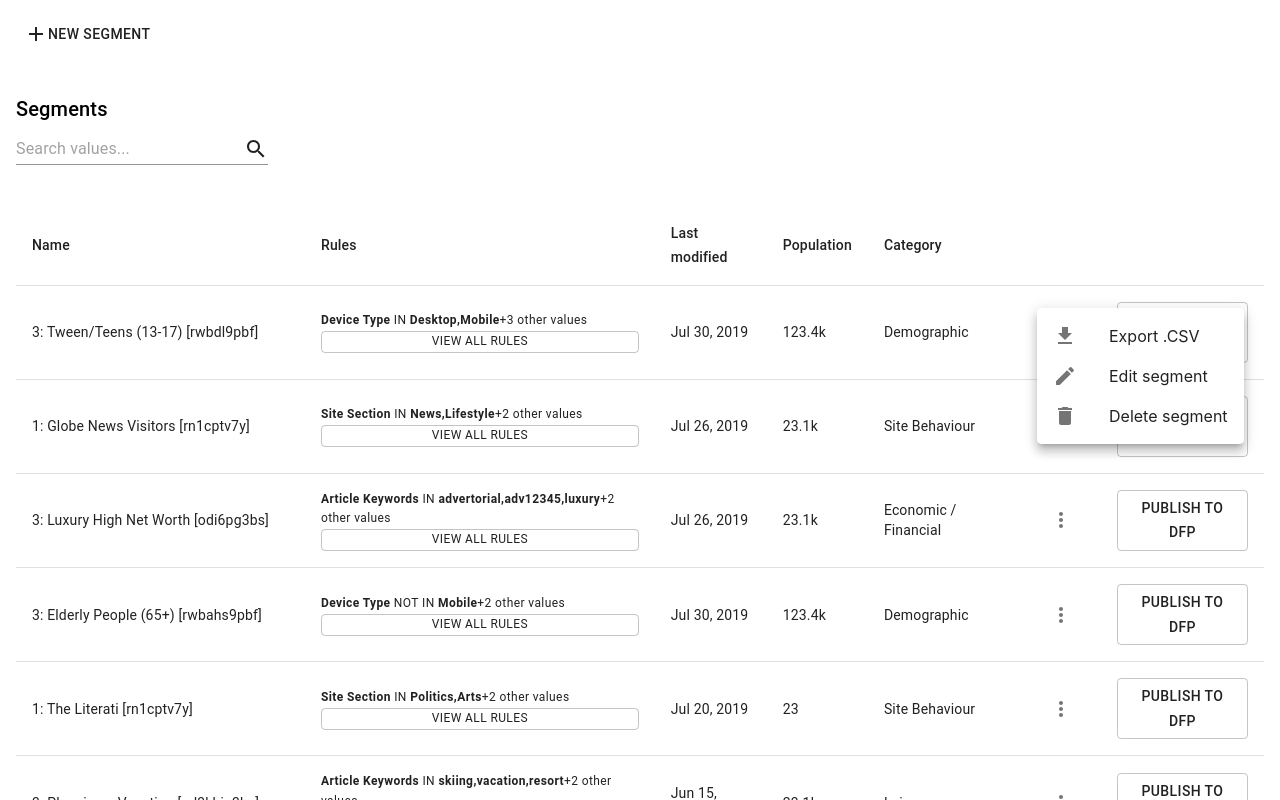
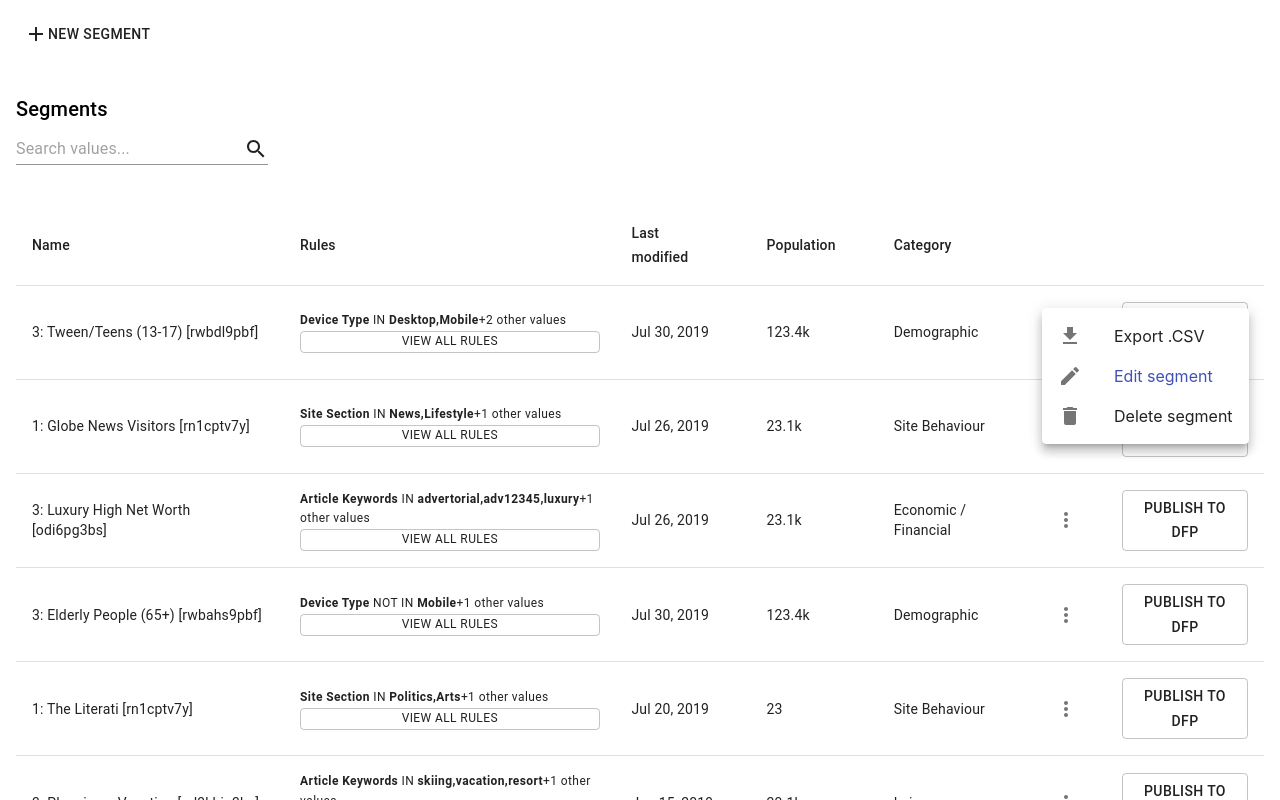
Before and after one commit to didv097/Query-Generator, a React (Create React App) app: page /SegmentsPage in a window 1280 px wide. Both pictures are taken after a click on the button 1060 px from the left and 332 px from the top of the page. Shown: the top 800 px of the page. Built offline with nearby package versions, Linux system fonts and the light colour scheme.

Commit message:
Revision

```diff
--- a/src/components/AddRulePage.js
+++ b/src/components/AddRulePage.js
@@ -27,10 +27,12 @@ import {
 	AddCircle,
 	RemoveCircle,
 	Edit
-} from '@material-ui/icons'
+} from '@material-ui/icons';
 
 import data from '../data.json';
 import segCat from '../segment_categories.json';
+import segdata from '../segment_list_data.json';
+
 const attTypes = [];
 const attributes = {};
 for (let at in data) {
@@ -46,13 +48,15 @@ let newRule = {
 	attType: "",
 	attribute: "",
 	operator: "",
-	value: ""
+	values: ""
 };
 const categoryNames = segCat["Segment Category"];
+let rulesFromList = [];
+let editMode = false;
 
-export default function AddRulePage() {
+export default function AddRulePage(props) {
 	const [days, setDays] = React.useState(90);
-	const [rules, setRules] = React.useState([]);
+	const [rules, setRules] = React.useState(rulesFromList);
 	const [selectedAttType, setAttType] = React.useState("");
 	const [selectedAttribute, setAttribute] = React.useState("")
 	const [selectedOperator, setOperator] = React.useState("");
@@ -62,9 +66,31 @@ export default function AddRulePage() {
 	const [valueStr, setValueStr] = React.useState("");
 	const [modalState, setModalState] = React.useState(0);
 	const [freeInput, setFreeInput] = React.useState(false);
+	const [segmentName, setSegmentName] = React.useState("");
 	const [categoryName, setCategoryName] = React.useState(categoryNames[0]);
-	const [expirationDate, setExpirationDate] = React.useState(new Date().toISOString().slice(0, 10));
 	const [description, setDescription] = React.useState("");
+
+	const segmentID = Number(props.match.params.id);
+	if (segmentID !== undefined && segmentID > 0 && rules.length === 0) {
+		editMode = true;
+		let segments = segdata["Segments"];
+		for (let name in segments) {
+			if (segments[name]["id"] === segmentID) {
+				for (let att in segments[name]["segment_rules"]) {
+					rulesFromList.push({
+						index: prevRuleIndex++,
+						attType: "Page view attributes",
+						attribute: att,
+						operator: segments[name]["segment_rules"][att]["operators"][0],
+						values: segments[name]["segment_rules"][att]["values"]
+					});
+				}
+				setSegmentName(name);
+				setCategoryName(segments[name]["category"]);
+				break;
+			}
+		}
+	}
 
 	const daysChanged = (event, d) => {
 		setDays(d);
@@ -76,7 +102,7 @@ export default function AddRulePage() {
 		setSelectedValues([]);
 		setSearchText("");
 	}
-	const attributeItemClicked = (event, val) => {
+	const attributeItemClicked = (val) => {
 		setAttribute(val);
 		setOperator(data[selectedAttType][val]["operators"][0]);
 		if (data[selectedAttType][val]["values"].length === 0) {
@@ -91,14 +117,14 @@ export default function AddRulePage() {
 		setSelectedValues([]);
 		setSearchText("");
 	}
-	const valuePlusClicked = (event, val) => {
+	const valuePlusClicked = val => {
 		if (selectedValues.indexOf(val) === -1) {
 			setSelectedValues([
 				...selectedValues, val
 			]);
 		}
 	}
-	const valueMinusClicked = (event, val) => {
+	const valueMinusClicked = val => {
 		setSelectedValues(selectedValues.filter(v => {
 			return val !== v;
 		}))
@@ -130,11 +156,11 @@ export default function AddRulePage() {
 		setSelectedValues([]);
 		setValueStr("");
 	}
+	const segmentNameChanged = event => {
+		setSegmentName(event.target.value);
+	}
 	const categoryNameChanged = event => {
 		setCategoryName(event.target.value);
-	}
-	const expirationDateChanged = event => {
-		setExpirationDate(event.target.value)
 	}
 	const descriptionChanged = event => {
 		setDescription(event.target.value)
@@ -148,20 +174,21 @@ export default function AddRulePage() {
 			attType: selectedAttType,
 			attribute: selectedAttribute,
 			operator: selectedOperator,
-			values: freeInput ? valueStr.replace(/ /g, "").split(",") : selectedValues
+			values: freeInput ? valueStr/*.replace(/ /g, "").split(",")*/ : selectedValues
 		};
 		setModalState(1);
 	}
-	const removeRule = (rule) => {
+	const removeRule = rule => {
 		setRules(rules.filter(r => {
 			return rule.index !== r.index;
 		}))
 		setAttType(rule.attType);
 		setAttribute(rule.attribute);
 		setOperator(rule.operator);
-		if (data[rule.attType][rule.attribute]["values"].length === 0) {
+		console.log(typeof(rule.values))
+		if (typeof(rule.values) === "string") {
 			setFreeInput(true);
-			setValueStr(rule.values.join());
+			setValueStr(rule.values);
 		} else {
 			setFreeInput(false);
 			setValues(data[rule.attType][rule.attribute]["values"]);
@@ -172,7 +199,8 @@ export default function AddRulePage() {
 	React.useEffect(() => {
 		// Update all states
 		// console.log(rules);
-	})
+	});
+
 	return (
 		<Box>
 			<Grid
@@ -233,7 +261,7 @@ export default function AddRulePage() {
 															key={att}
 															button
 															selected = {selectedAttribute === att}
-															onClick = {event => attributeItemClicked(event, att)}
+															onClick = {event => attributeItemClicked(att)}
 														>
 															{att}
 														</ListItem>
@@ -345,7 +373,7 @@ export default function AddRulePage() {
 																		<ListItemSecondaryAction>
 																			<IconButton
 																				edge="end"
-																				onClick={event => valuePlusClicked(event, val)}
+																				onClick={event => valuePlusClicked(val)}
 																			>
 																				<AddCircle />
 																			</IconButton>
@@ -364,7 +392,7 @@ export default function AddRulePage() {
 																		<ListItemSecondaryAction>
 																			<IconButton
 																				edge="end"
-																				onClick={event => valueMinusClicked(event, val)}
+																				onClick={event => valueMinusClicked(val)}
 																			>
 																				<RemoveCircle />
 																			</IconButton>
@@ -416,7 +444,7 @@ export default function AddRulePage() {
 												style={{width: "150px"}}
 												onClick={doneClicked}
 											>
-												Done
+												{editMode ? "Update" : "Done"}
 											</Button>
 										</Box>
 									</Grid>
@@ -478,14 +506,13 @@ export default function AddRulePage() {
 										</Grid>
 										<Grid item style={{width: "100%"}}>
 											<Typography>Name segment</Typography>
-											<Input fullWidth />
+											<Input
+												fullWidth
+												value={segmentName}
+												onChange={segmentNameChanged}
+											/>
 										</Grid>
 										<Grid item style={{width: "100%"}}>
-											<Grid
-												container
-												direction="row"
-											>
-												<Grid item>
 											<Typography style={{marginBottom: "8px"}}>Category name</Typography>
 											<TextField
 												select
@@ -499,18 +526,6 @@ export default function AddRulePage() {
 													</MenuItem>
 												))}
 											</TextField>
-												</Grid>
-												<Grid item xs />
-												<Grid item>
-													<Typography style={{marginBottom: "8px"}}>Expiration date</Typography>
-													<Input
-														type="date"
-														value={expirationDate}
-														onChange={expirationDateChanged}
-														style={{width: "200px"}}
-													/>
-												</Grid>
-											</Grid>
 										</Grid>
 										<Grid item style={{width: "100%"}}>
 											<Typography>Description</Typography>
@@ -573,4 +588,4 @@ export default function AddRulePage() {
 			</Modal>
 		</Box>
   )
-}
+};
--- a/src/components/SegmentsPage.js
+++ b/src/components/SegmentsPage.js
@@ -12,11 +12,14 @@ import {
 	TableBody,
 	TableRow,
 	TableCell,
+	TableSortLabel,
 	Popover,
 	Paper,
+	Modal,
 	List,
 	ListItem,
-	ListItemIcon
+	ListItemIcon,
+	Link
 } from '@material-ui/core';
 import {
 	Search,
@@ -27,8 +30,8 @@ import {
 } from '@material-ui/icons';
 import segdata from '../segment_list_data.json';
 
-const segments = segdata["Segments"];
-const segmentNames = [];
+let segments = segdata["Segments"];
+let segmentNames = [];
 for (let name in segments) {
 	segmentNames.push(name);
 }
@@ -38,6 +41,11 @@ export default function SegmentsPage() {
 	const [searchText, setSearchText] = React.useState("");
 	const [anchorEl, setAnchorEl] = React.useState(null);
 	const [searchResults, setSearchResults] = React.useState(segmentNames);
+	const [currentSegment, setCurrentSegment] = React.useState(null);
+	const [editID, setEditID] = React.useState(null);
+	const [sortBy, setSortBy] = React.useState("");
+	const [sortDirection, setSortDirection] = React.useState("asc");
+	const tableFields = ["Name", "Rules", "Last modified", "Population", "Category"];
 
 	const searchChanged = event => {
 		const val = event.target.value;
@@ -45,9 +53,11 @@ export default function SegmentsPage() {
 		setSearchResults(segmentNames.filter(name => {
 			return name.toLowerCase().indexOf(val.toLowerCase()) !== -1;
 		}));
+		setSortBy("");
 	}
-	const moreClicked = event => {
+	const moreClicked = (event, segID) => {
 		setAnchorEl(event.currentTarget);
+		setEditID(segID);
 	}
 	const popClosed = () => {
 		setAnchorEl(null);
@@ -69,11 +79,53 @@ export default function SegmentsPage() {
 	const exportCSVClicked = () => {
 		setAnchorEl(null);
 	}
-	const editSegmentClicked = () => {
+	const deleteSegmentClicked = () => {
 		setAnchorEl(null);
 	}
-	const deleteSegmentClicked = () => {
-		setAnchorEl(null);
+	const viewAllRules = (segName) => {
+		setCurrentSegment(segName)
+	}
+	const modalClose = () => {
+		setCurrentSegment(null);
+	}
+	const sort = col => {
+		if (col === "" || col === null) {
+			return;
+		}
+		let newDir = "asc";
+		if (sortBy === col) {
+			newDir = sortDirection === "asc" ? "desc" : "asc"
+			setSortDirection(newDir);
+		} else {
+			setSortBy(col);
+			setSortDirection("asc");
+		}
+		if (col === "Name") {
+			searchResults.sort((a, b) => {
+				const ret = a.localeCompare(b);
+				return newDir === "asc" ? ret : -ret;
+			});
+		} else if (col === "Rules") {
+			searchResults.sort((a, b) => {
+				const ret = Object.keys(segments[a]["segment_rules"]).length - Object.keys(segments[b]["segment_rules"]).length;
+				return newDir === "asc" ? ret : -ret;
+			});
+		} else if (col === "Last modified") {
+			searchResults.sort((a, b) => {
+				const ret = segments[a]["last-modified"].localeCompare(segments[b]["last-modified"]);
+				return newDir === "asc" ? ret : -ret;
+			});
+		} else if (col === "Population") {
+			searchResults.sort((a, b) => {
+				const ret = segments[a]["population"] - segments[b]["population"];
+				return newDir === "asc" ? ret : -ret;
+			});
+		} else if (col === "Category") {
+			searchResults.sort((a, b) => {
+				const ret = segments[a]["category"].localeCompare(segments[b]["category"]);
+				return newDir === "asc" ? ret : -ret;
+			});
+		}
 	}
 
 	return (
@@ -121,11 +173,18 @@ export default function SegmentsPage() {
 					<Table>
 						<TableHead>
 							<TableRow>
-								<TableCell align="left">Name</TableCell>
-								<TableCell align="left">Rules</TableCell>
-								<TableCell align="left">Last modified</TableCell>
-								<TableCell align="left">Population</TableCell>
-								<TableCell align="left">Category</TableCell>
+								{tableFields.map(field => (
+									<TableCell key={field} align="left">
+										<TableSortLabel
+											active={sortBy === field}
+											direction={sortDirection}
+											onClick={event => sort(field)}
+										>
+											{field}
+										</TableSortLabel>
+									</TableCell>
+								))}
+
 								<TableCell></TableCell>
 								<TableCell></TableCell>
 							</TableRow>
@@ -151,12 +210,13 @@ export default function SegmentsPage() {
 														<strong>{rules[0] + " "}</strong>
 														{segments[segName]["segment_rules"][rules[0]]["operators"]}
 														<strong>{" " + segments[segName]["segment_rules"][rules[0]]["values"]}</strong>
-														+{rules.length} other values
+														+{rules.length - 1} other values
 													</Typography>
 													<Button
 														variant="outlined"
 														size="small"
 														style={{padding: "0"}}
+														onClick={event => viewAllRules(segName)}
 													>
 														<Typography variant="caption">
 															View all rules
@@ -170,7 +230,7 @@ export default function SegmentsPage() {
 									<TableCell align="left">{formatPopulation(segments[segName]["population"])}</TableCell>
 									<TableCell align="left">{segments[segName]["category"]}</TableCell>
 									<TableCell>
-										<IconButton onClick={moreClicked}>
+										<IconButton onClick={event => moreClicked(event, segments[segName]["id"])}>
 											<MoreVert/>
 										</IconButton>
 									</TableCell>
@@ -186,6 +246,7 @@ export default function SegmentsPage() {
 				anchorEl={anchorEl}
 				onClose={popClosed}
 			>
+			{editID === null ? null : (
 				<Paper>
 					<List>
 						<ListItem button onClick={exportCSVClicked}>
@@ -194,7 +255,7 @@ export default function SegmentsPage() {
 							</ListItemIcon>
 							Export .CSV
 						</ListItem>
-						<ListItem button onClick={editSegmentClicked}>
+						<ListItem button component={Link} href={"/edit/" + editID}>
 							<ListItemIcon>
 								<Edit/>
 							</ListItemIcon>
@@ -208,7 +269,31 @@ export default function SegmentsPage() {
 						</ListItem>
 					</List>
 				</Paper>
+			)}
+
 			</Popover>
+			<Modal
+				open={currentSegment !== null}
+				onClose={modalClose}
+			>
+				<Paper
+					style={{textAlign: "center", width: "400px", position: "absolute", left: "50%", top: "50%", padding: "16px", marginLeft: "-200px", marginTop: "-100px"}}
+				>
+				{
+					currentSegment === null ? (<Typography>No rules</Typography>) : (
+						rules = Object.getOwnPropertyNames(segments[currentSegment]["segment_rules"]),
+						rules.map(rule => (
+							<Typography variant="caption">
+								<strong>{rule + " "}</strong>
+								{segments[currentSegment]["segment_rules"][rule]["operators"]}
+								<strong>{" " + segments[currentSegment]["segment_rules"][rule]["values"]}</strong>
+								<br/>
+							</Typography>
+						))
+					)
+				}
+				</Paper>
+			</Modal>
 		</Box>
 	)
 }
--- a/src/routers/AppRouter.js
+++ b/src/routers/AppRouter.js
@@ -11,6 +11,7 @@ const AppRouter = () => (
 		<div>
 			<Switch>
 				<Route path="/" component={AddRulePage} exact={true} />
+				<Route path="/edit/:id" component={AddRulePage} />
 				<Route path="/SegmentsPage" component={SegmentsPage} />
 				<Route component={NotFoundPage} />
 			</Switch>
--- a/src/segment_list_data.json
+++ b/src/segment_list_data.json
@@ -18,7 +18,7 @@
 			"last-modified": "2019-07-30",
 			"population": "123456",
 			"category": "Demographic",
-			"id": 12345
+			"id": 1
 		},
 		"1: Globe News Visitors [rn1cptv7y]": {
 			"segment_rules": {
@@ -34,7 +34,7 @@
 			"last-modified": "2019-07-26",
 			"population": "23156",
 			"category": "Site Behaviour",
-			"id": 12345
+			"id": 2
 		},
 		"3: Luxury High Net Worth [odi6pg3bs]": {
 			"segment_rules": {
@@ -50,7 +50,7 @@
 			"last-modified": "2019-07-26",
 			"population": "23156",
 			"category": "Economic / Financial",
-			"id": 12345
+			"id": 3
 		},
 		"3: Elderly People (65+) [rwbahs9pbf]": {
 			"segment_rules": {
@@ -66,7 +66,7 @@
 			"last-modified": "2019-07-30",
 			"population": "123456",
 			"category": "Demographic",
-			"id": 12345
+			"id": 4
 		},
 		"1: The Literati [rn1cptv7y]": {
 			"segment_rules": {
@@ -82,7 +82,7 @@
 			"last-modified": "2019-07-20",
 			"population": "23",
 			"category": "Site Behaviour",
-			"id": 12345
+			"id": 5
 		},
 		"3: Planning a Vacation [pd3khjg3bs]": {
 			"segment_rules": {
@@ -98,7 +98,7 @@
 			"last-modified": "2019-06-15",
 			"population": "23156",
 			"category": "Leisure",
-			"id": 12345
+			"id": 6
 		},
 		"3: Tweens (11-13) [rwbdl9pbf]": {
 			"segment_rules": {
@@ -118,7 +118,7 @@
 			"last-modified": "2019-07-30",
 			"population": "123456",
 			"category": "Demographic",
-			"id": 12345
+			"id": 7
 		},
 		"1: Globe Homepage Visitors [rn1cptv7y]": {
 			"segment_rules": {
@@ -134,7 +134,7 @@
 			"last-modified": "2018-07-26",
 			"population": "23156",
 			"category": "Site Behaviour",
-			"id": 12345
+			"id": 8
 		},
 		"3: Luxury Super High Net Worth [odi6pg3bs]": {
 			"segment_rules": {
@@ -150,7 +150,7 @@
 			"last-modified": "2019-07-26",
 			"population": "23156",
 			"category": "Economic / Financial",
-			"id": 12345
+			"id": 9
 		},
 		"3: Left Handed People (65+) [rwbahs9pbf]": {
 			"segment_rules": {
@@ -166,7 +166,7 @@
 			"last-modified": "2019-07-30",
 			"population": "123456",
 			"category": "Demographic",
-			"id": 12345
+			"id": 10
 		},
 		"1: The Illiterati [rn1cptv7y]": {
 			"segment_rules": {
```
Lines whose indentation alone changed are shown as unchanged.
